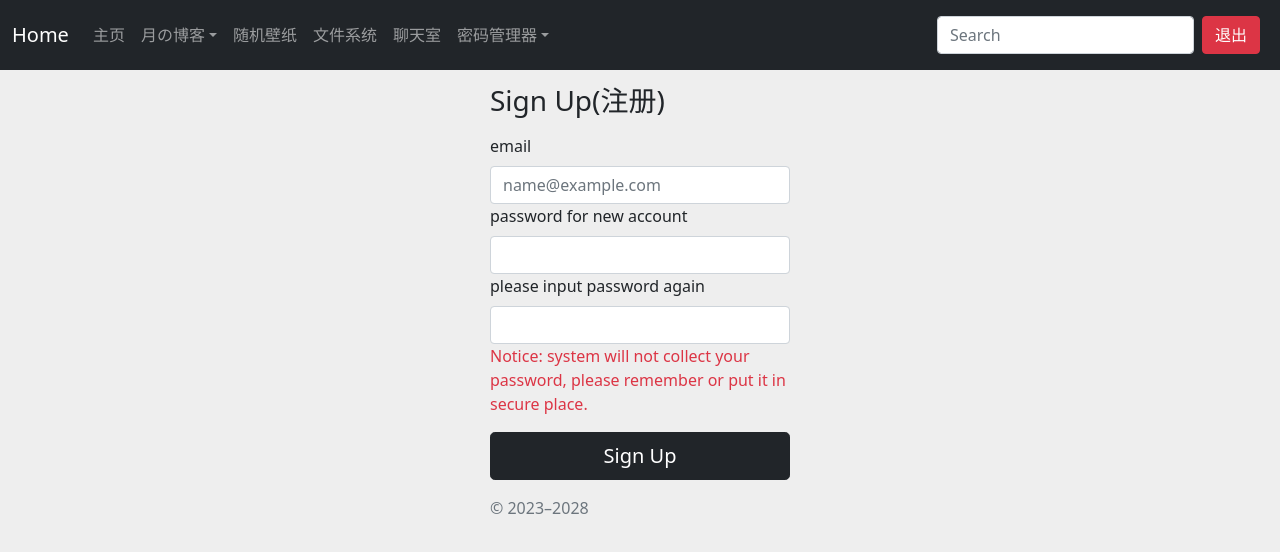
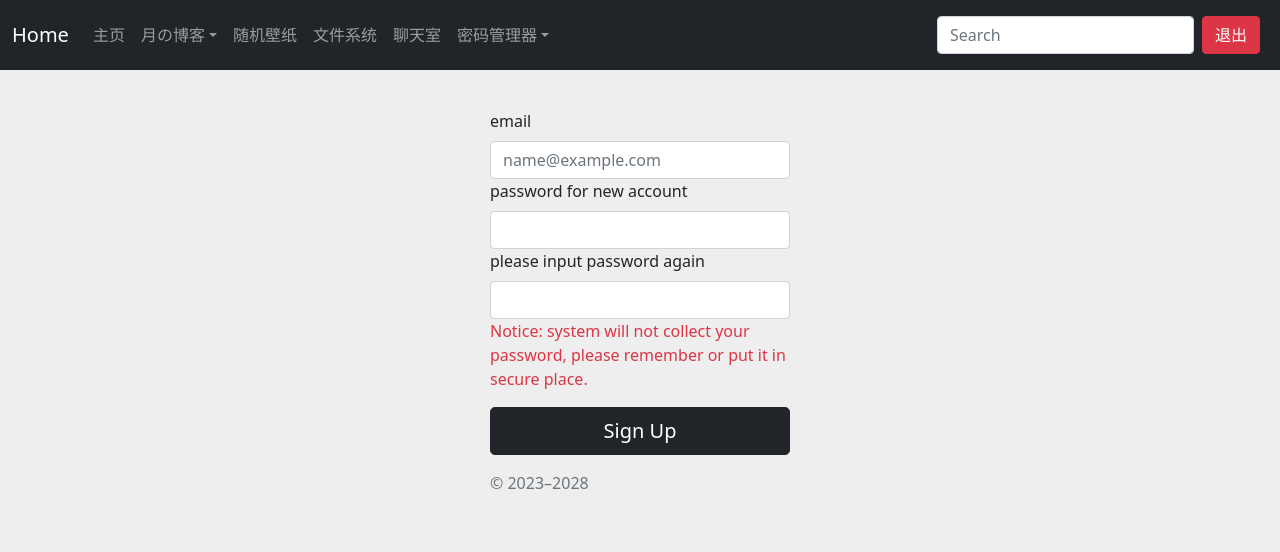
Before and after one commit to kanosc/mysite, a Vue app: page /keysignup in a window 1280 px wide. Shown: the top 552 px of the page. Built offline with nearby package versions, Linux system fonts and the light colour scheme.

Commit message:
remove head

```diff
--- a/src/views/KeySignUp.vue
+++ b/src/views/KeySignUp.vue
@@ -34,7 +34,6 @@ const keySignUp = async () => {
     <div class="login-wrap">
         <main class="form-signin w-100 mx-auto">
             <form action="/#" method="post" @submit.prevent="keySignUp()" ref="signupForm">
-                <h1 class="h3 mb-3 fw-normal">Sign Up(注册)</h1>
                 <!-- <label for="inputid" class="form-label">{{ props.option }}</label> -->
                 <label for="t-name" class="form-label">email</label>
                 <input type="email" id="t-name" class="form-control" name="email" v-model="username"
```
